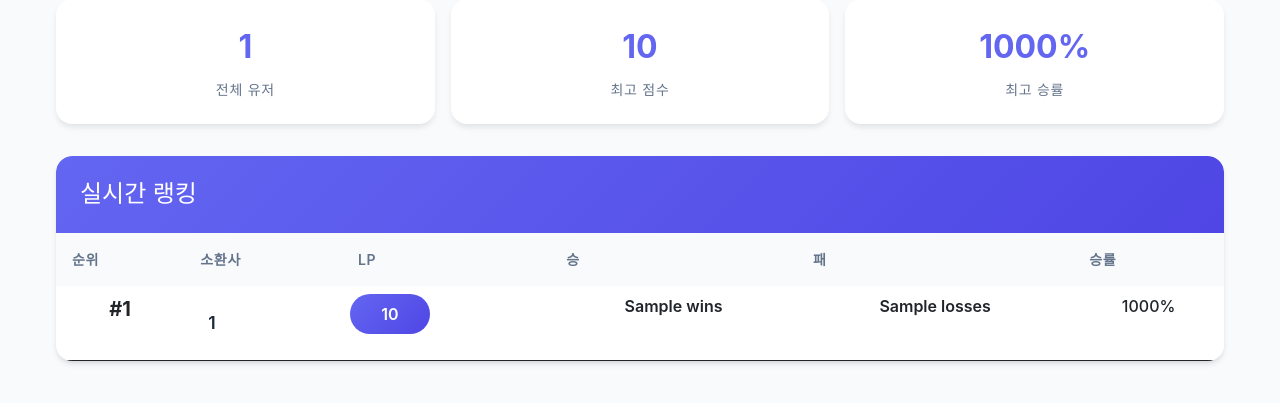
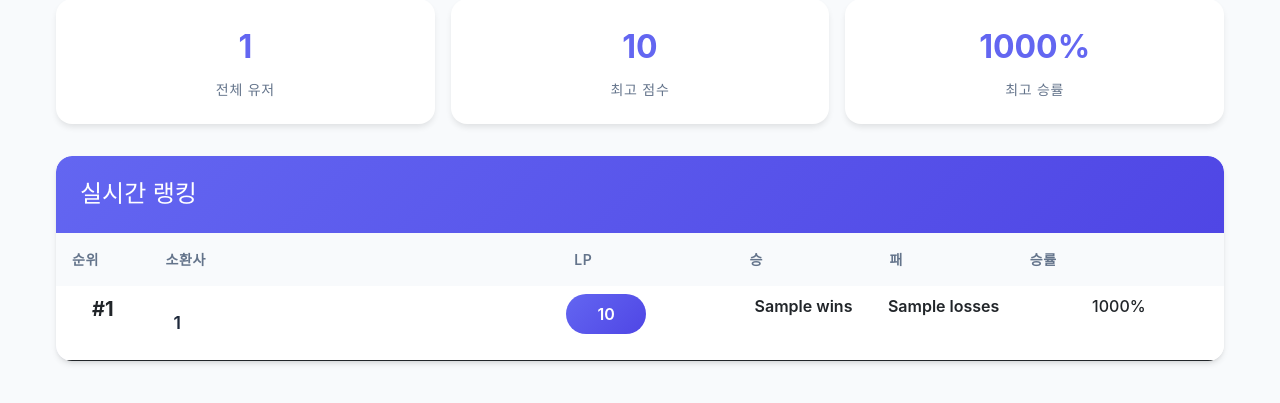
Before and after one commit to kyucho1009/TFT, a Flask app: template app/templates/rank.html in a window 1280 px wide. Shown: the part 113-516 px from the top of the page. Run offline with Flask 3, Linux system fonts and the light colour scheme; the template is opened without the code that fills it: most values are stand-ins (such as "Sample title", 1, 10 or a date in 2020).

Commit message:
글자 잘림 수정

```diff
--- a/app/static/rank.css
+++ b/app/static/rank.css
@@ -53,6 +53,7 @@ body {
     margin: 0;
     width: 100%;
     border-collapse: collapse;
+    table-layout: fixed;
 }
 
 .ranking-table thead th {
@@ -66,6 +67,13 @@ body {
     border: none;
     text-align: left;
 }
+
+.ranking-table thead th:nth-child(1) { width: 8%; }
+.ranking-table thead th:nth-child(2) { width: 35%; }
+.ranking-table thead th:nth-child(3) { width: 15%; }
+.ranking-table thead th:nth-child(4) { width: 12%; }
+.ranking-table thead th:nth-child(5) { width: 12%; }
+.ranking-table thead th:nth-child(6) { width: 18%; }
 
 .ranking-table tbody tr {
     transition: all 0.2s ease;
@@ -98,6 +106,7 @@ body {
     align-items: center;
     gap: 1rem;
     padding: 1rem;
+    min-width: 0;
 }
 
 .user-avatar {
@@ -113,6 +122,9 @@ body {
     font-weight: 600;
     color: var(--text-primary);
     font-size: 1.1rem;
+    white-space: nowrap;
+    overflow: hidden;
+    text-overflow: ellipsis;
 }
 
 .score-badge {
@@ -138,6 +150,9 @@ body {
     font-weight: 600;
     padding: 1rem;
     text-align: center;
+    min-width: 80px;
+    white-space: nowrap;
+    overflow: visible;
 }
 
 .win-rate {
```
